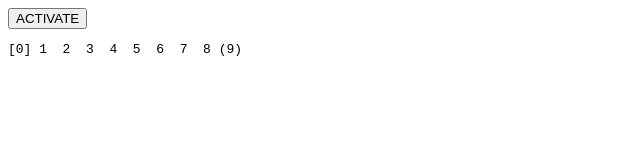
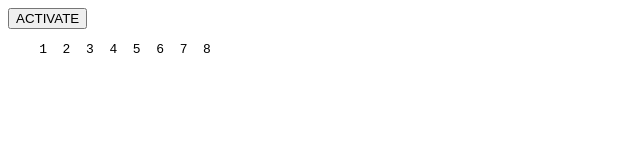
Before and after one commit to dk14/warriors, a plain HTML site: page kb.html in a window 1280 px wide. Shown: the full height of the page, 0-640 px from the left. Drawn offline with Linux system fonts and the light colour scheme.

Commit message:
Update kb.html

```diff
--- a/kb.html
+++ b/kb.html
@@ -53,11 +53,11 @@
 
             const renderKb = () => {
                 document.getElementById("kb").innerText = alphabet.map((x, i) => {
-                    if (i < cursor1) {
-                        return "[" + x + " "
+                    if (i <= cursor1) {
+                        return "   "
                     }
-                    if (i > N - cursor2 - 1) {
-                        return " " + x + ")"
+                    if (i >= N - cursor2 - 1) {
+                        return "   "
                     }
                     if (i === cursor1) {
                         if (cursor1 === N - cursor2 - 1) {
```
